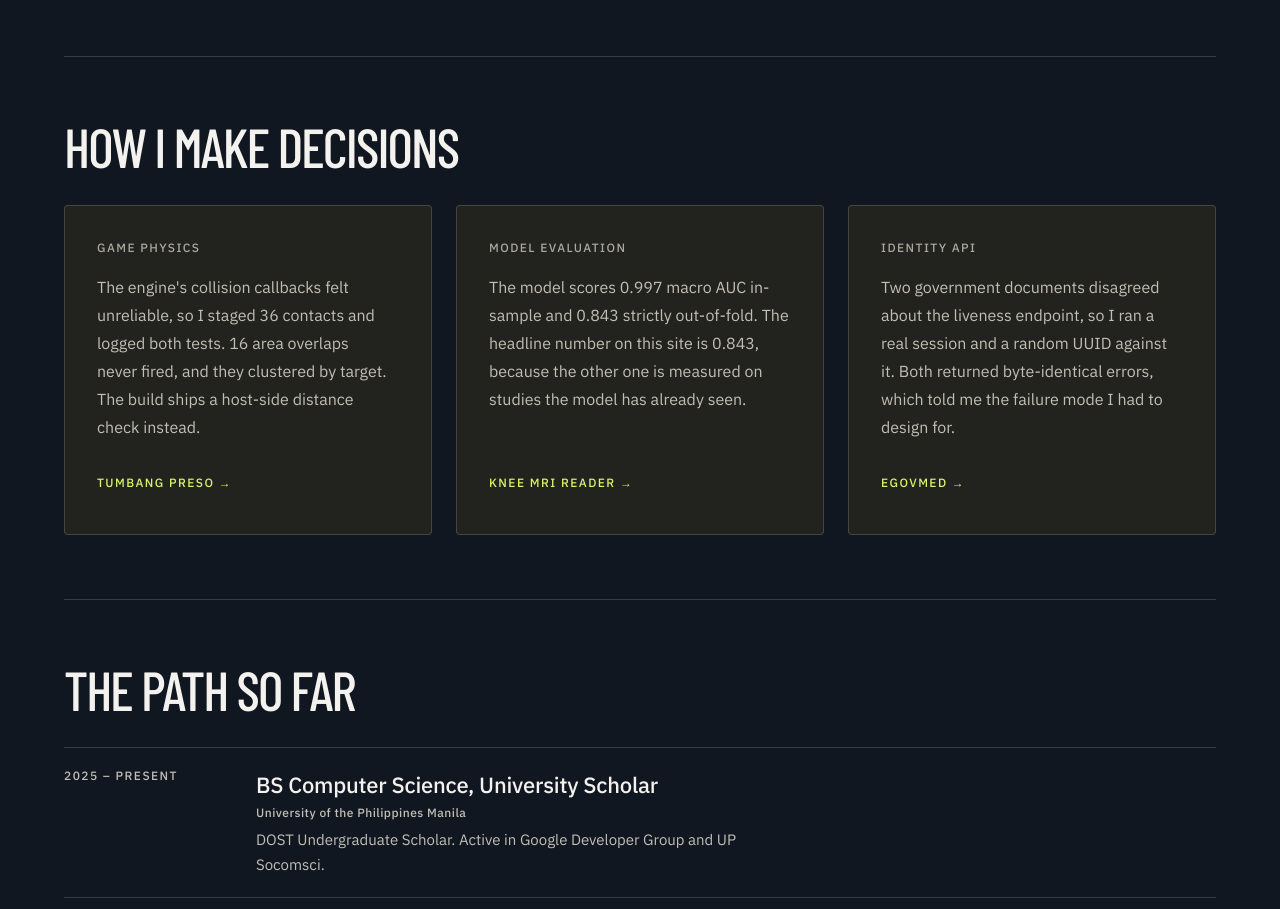
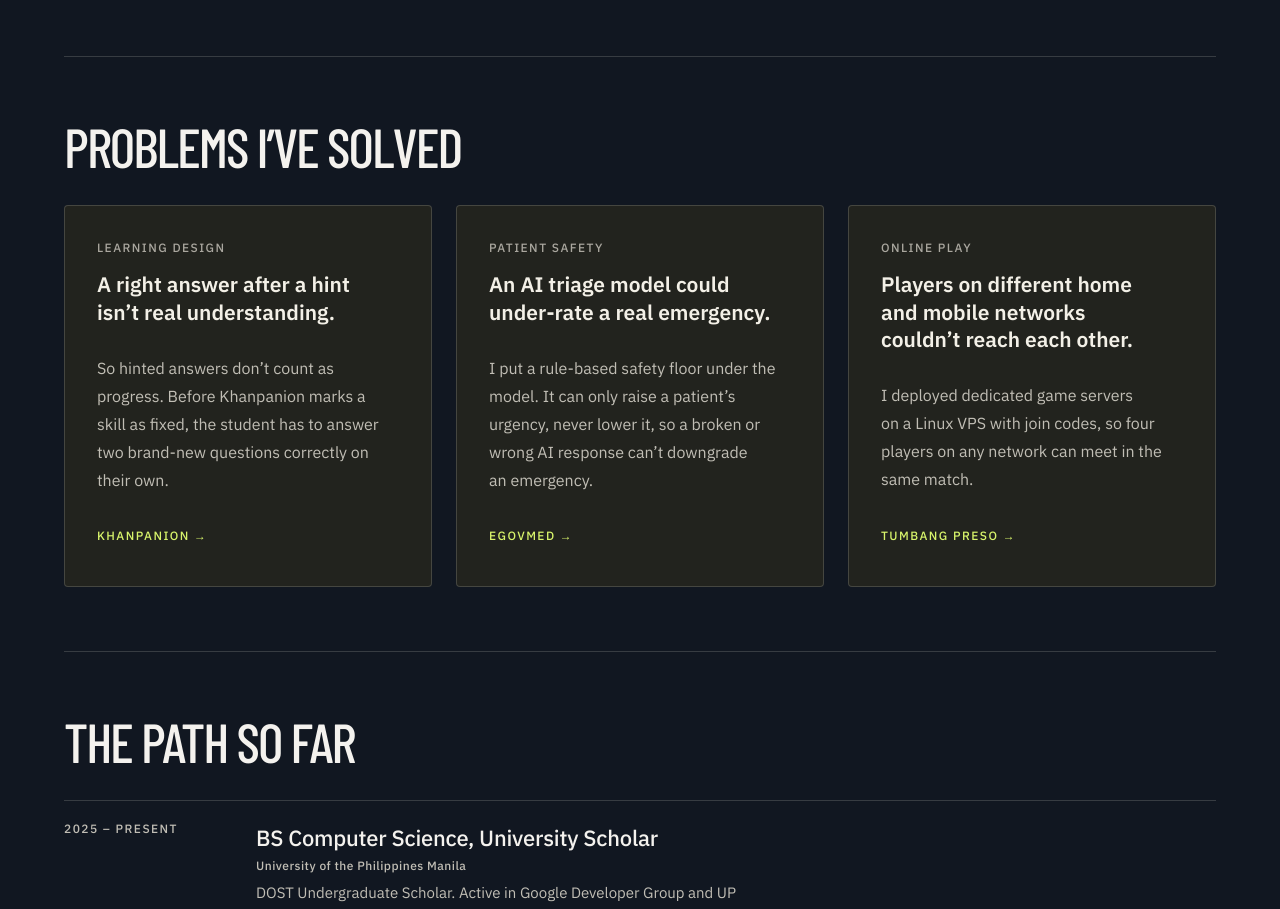
Before and after one commit to M4tyu633/portfolio, a Next.js app: page /about in a window 1280 px wide. Shown: the part 1380-2289 px from the top of the page. Built offline with nearby package versions, Linux system fonts and the light colour scheme.

Commit message:
About: real problems solved instead of process anecdotes

```diff
--- a/src/app/about/page.tsx
+++ b/src/app/about/page.tsx
@@ -64,12 +64,13 @@ export default function AboutPage() {
               place of a philosophy section. */}
           <section aria-labelledby="evidence" className="about-evidence">
             <h2 id="evidence" className="u-display">
-              How I make decisions
+              Problems I’ve solved
             </h2>
             <ol>
               {about.evidence.map((e) => (
                 <li key={e.label}>
                   <div className="u-meta text-ink-3">{e.label}</div>
+                  <h3 className="about-problem">{e.problem}</h3>
                   <p>{e.text}</p>
                   <Link href={e.href} className="u-meta">
                     {e.project} <span aria-hidden>&rarr;</span>
--- a/src/app/css/calm.css
+++ b/src/app/css/calm.css
@@ -134,3 +134,20 @@ body:not([data-world="chip8"]) figcaption {
     grid-column: 1 / -1;
   }
 }
+
+.about-evidence li {
+  display: flex;
+  flex-direction: column;
+}
+.about-problem {
+  margin: 14px 0 12px;
+  font:
+    600 21px/1.3 var(--font-plex-sans),
+    sans-serif;
+  color: #f3f0e7;
+  text-wrap: balance;
+}
+.about-evidence li > a {
+  margin-top: auto;
+  padding-top: 20px;
+}
--- a/src/content/about.ts
+++ b/src/content/about.ts
@@ -18,22 +18,25 @@ export const about = {
    * named project, so the claim underneath it is checkable. */
   evidence: [
     {
-      project: "Tumbang Preso",
-      href: "/work/tumbang-preso",
-      label: "Game physics",
-      text: "The engine's collision callbacks felt unreliable, so I staged 36 contacts and logged both tests. 16 area overlaps never fired, and they clustered by target. The build ships a host-side distance check instead.",
-    },
-    {
-      project: "Knee MRI Reader",
-      href: "/work/knee-mri-reader",
-      label: "Model evaluation",
-      text: "The model scores 0.997 macro AUC in-sample and 0.843 strictly out-of-fold. The headline number on this site is 0.843, because the other one is measured on studies the model has already seen.",
+      project: "Khanpanion",
+      href: "/work/khanpanion",
+      label: "Learning design",
+      problem: "A right answer after a hint isn’t real understanding.",
+      text: "So hinted answers don’t count as progress. Before Khanpanion marks a skill as fixed, the student has to answer two brand-new questions correctly on their own.",
     },
     {
       project: "eGovMed",
       href: "/work/egovmed",
-      label: "Identity API",
-      text: "Two government documents disagreed about the liveness endpoint, so I ran a real session and a random UUID against it. Both returned byte-identical errors, which told me the failure mode I had to design for.",
+      label: "Patient safety",
+      problem: "An AI triage model could under-rate a real emergency.",
+      text: "I put a rule-based safety floor under the model. It can only raise a patient’s urgency, never lower it, so a broken or wrong AI response can’t downgrade an emergency.",
+    },
+    {
+      project: "Tumbang Preso",
+      href: "/work/tumbang-preso",
+      label: "Online play",
+      problem: "Players on different home and mobile networks couldn’t reach each other.",
+      text: "I deployed dedicated game servers on a Linux VPS with join codes, so four players on any network can meet in the same match.",
     },
   ],
   /* Short annotations for a reader outside the Philippines, who has no reason
```
